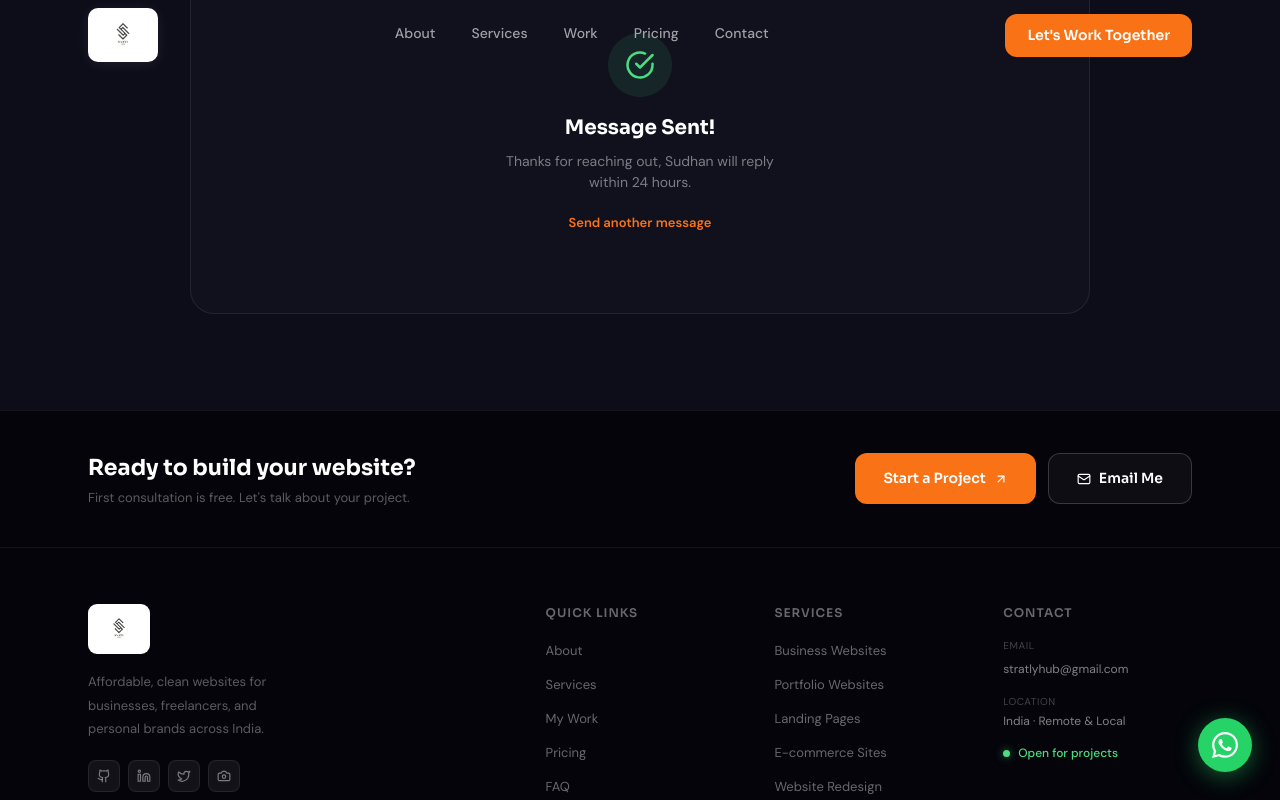
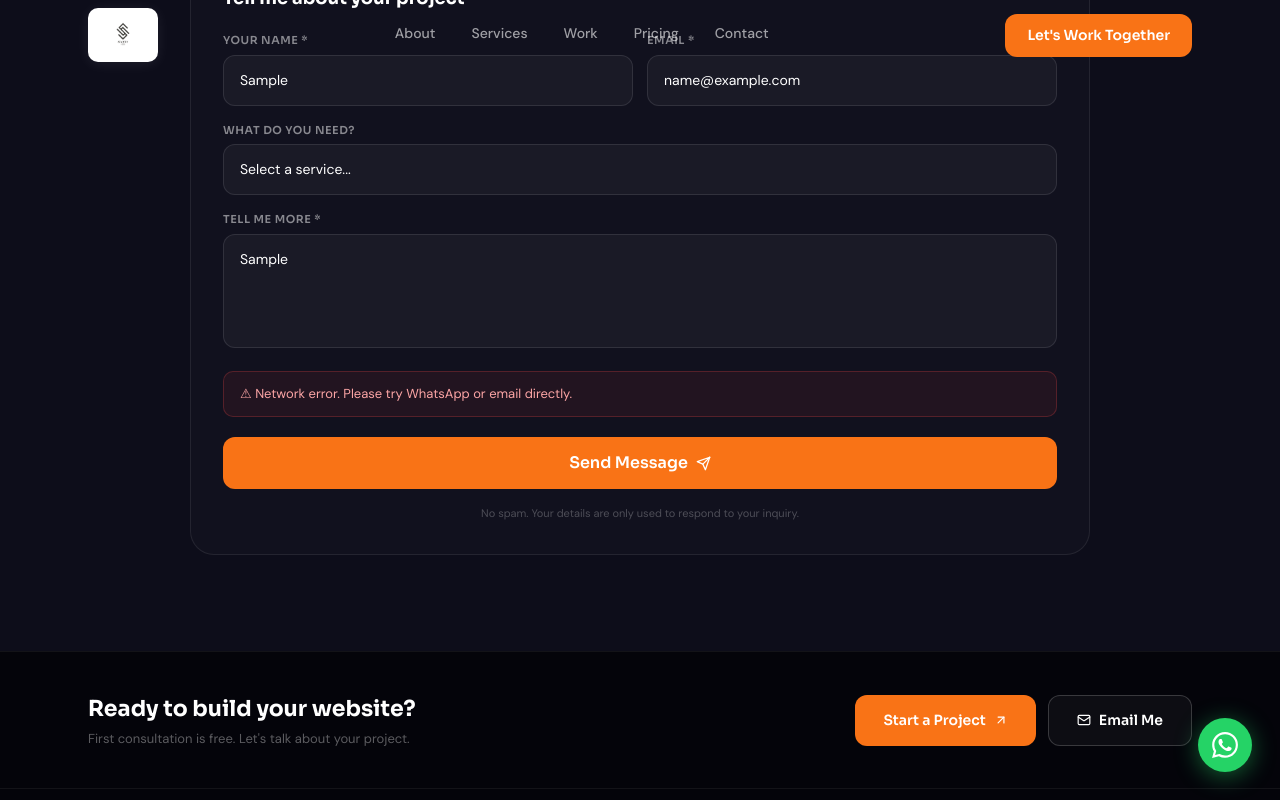
Before and after one commit to sudhan030306-source/starthub, a Next.js app: page / in a window 1280 px wide. Both pictures are taken after typing "Sample", "name@example.com", "Sample" into the empty fields and a click on the button "Send Message". Shown: the part 11115-11915 px from the top of the page. Built offline with nearby package versions, Linux system fonts and the light colour scheme.

Commit message:
Add files via upload

```diff
--- a/src/components/Contact.js
+++ b/src/components/Contact.js
@@ -20,16 +20,41 @@ export default function Contact() {
   const [form, setForm] = useState({ name:"", email:"", service:"", message:"" });
   const [submitted, setSubmitted] = useState(false);
   const [loading,   setLoading]   = useState(false);
+  const [error,     setError]     = useState("");
 
   const handleChange = (e) => setForm({ ...form, [e.target.name]: e.target.value });
 
   const handleSubmit = async (e) => {
     e.preventDefault();
     setLoading(true);
-    // ── Replace this with Formspree / EmailJS / API route ──────────
-    await new Promise(r => setTimeout(r, 1200));
-    setLoading(false);
-    setSubmitted(true);
+    setError("");
+
+    try {
+      // ── FORMSPREE: replace the URL below with your own endpoint ──────────────
+      // 1. Go to formspree.io → sign up free → New Form → copy your endpoint
+      // 2. Replace "https://formspree.io/f/YOUR_FORM_ID" with your real URL
+      const res = await fetch("https://formspree.io/f/YOUR_FORM_ID", {
+        method: "POST",
+        headers: { "Content-Type": "application/json" },
+        body: JSON.stringify({
+          name:    form.name,
+          email:   form.email,
+          service: form.service || "Not specified",
+          message: form.message,
+        }),
+      });
+
+      if (res.ok) {
+        setSubmitted(true);
+      } else {
+        const data = await res.json();
+        setError(data?.errors?.[0]?.message || "Something went wrong. Please try WhatsApp or email directly.");
+      }
+    } catch (err) {
+      setError("Network error. Please try WhatsApp or email directly.");
+    } finally {
+      setLoading(false);
+    }
   };
 
   return (
@@ -192,6 +217,17 @@ export default function Contact() {
                     className="input-dark" style={{ resize:"none" }} />
                 </div>
 
+                {/* Error message */}
+                {error && (
+                  <div style={{
+                    padding:"12px 16px", borderRadius:10,
+                    background:"rgba(239,68,68,0.08)", border:"1px solid rgba(239,68,68,0.25)",
+                    fontSize:13, color:"#FCA5A5", lineHeight:1.6,
+                  }}>
+                    ⚠ {error}
+                  </div>
+                )}
+
                 <button type="submit" disabled={loading} className="btn-primary"
                   style={{ justifyContent:"center",padding:"14px",marginTop:4,
                     opacity:loading?0.7:1,cursor:loading?"not-allowed":"pointer" }}>
```
